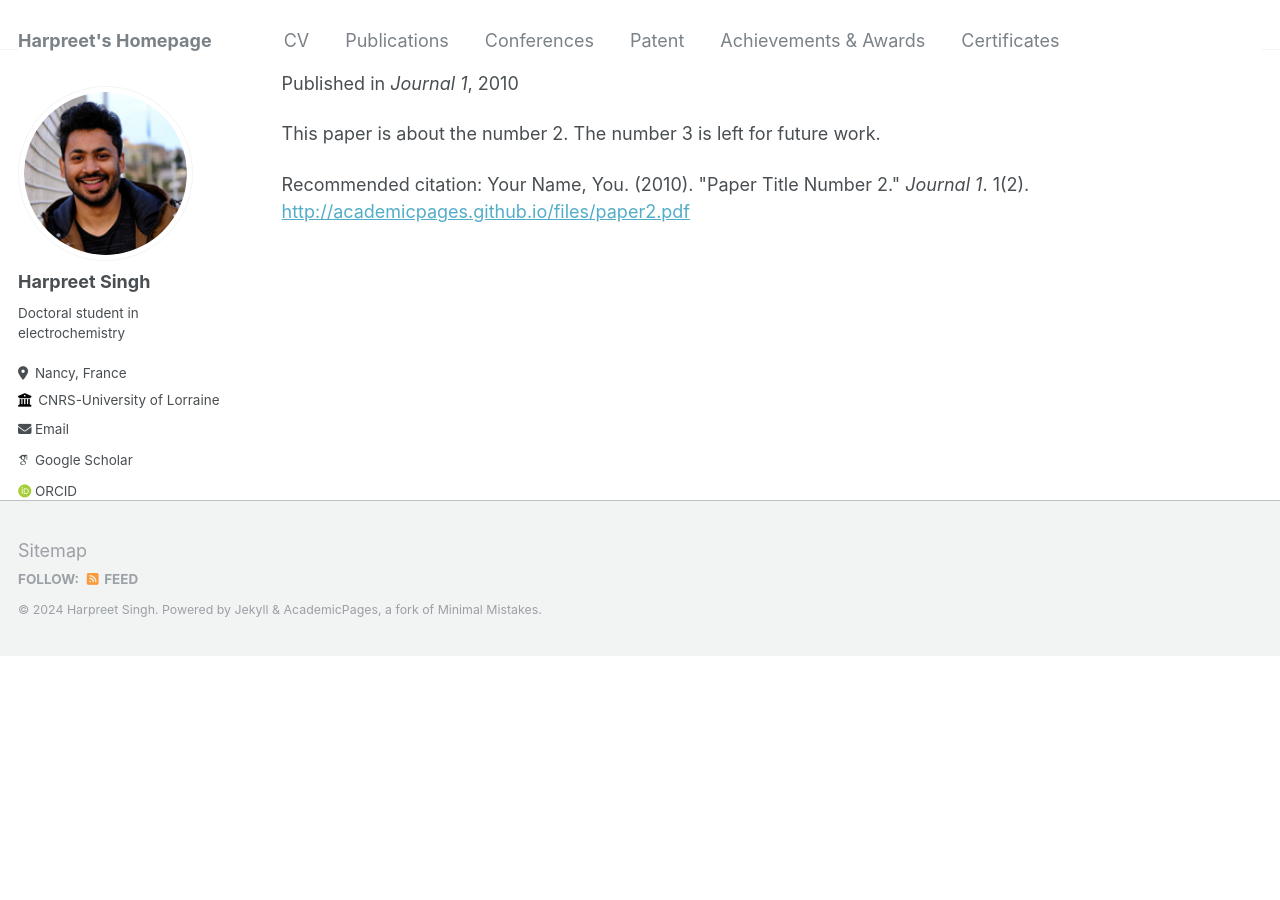
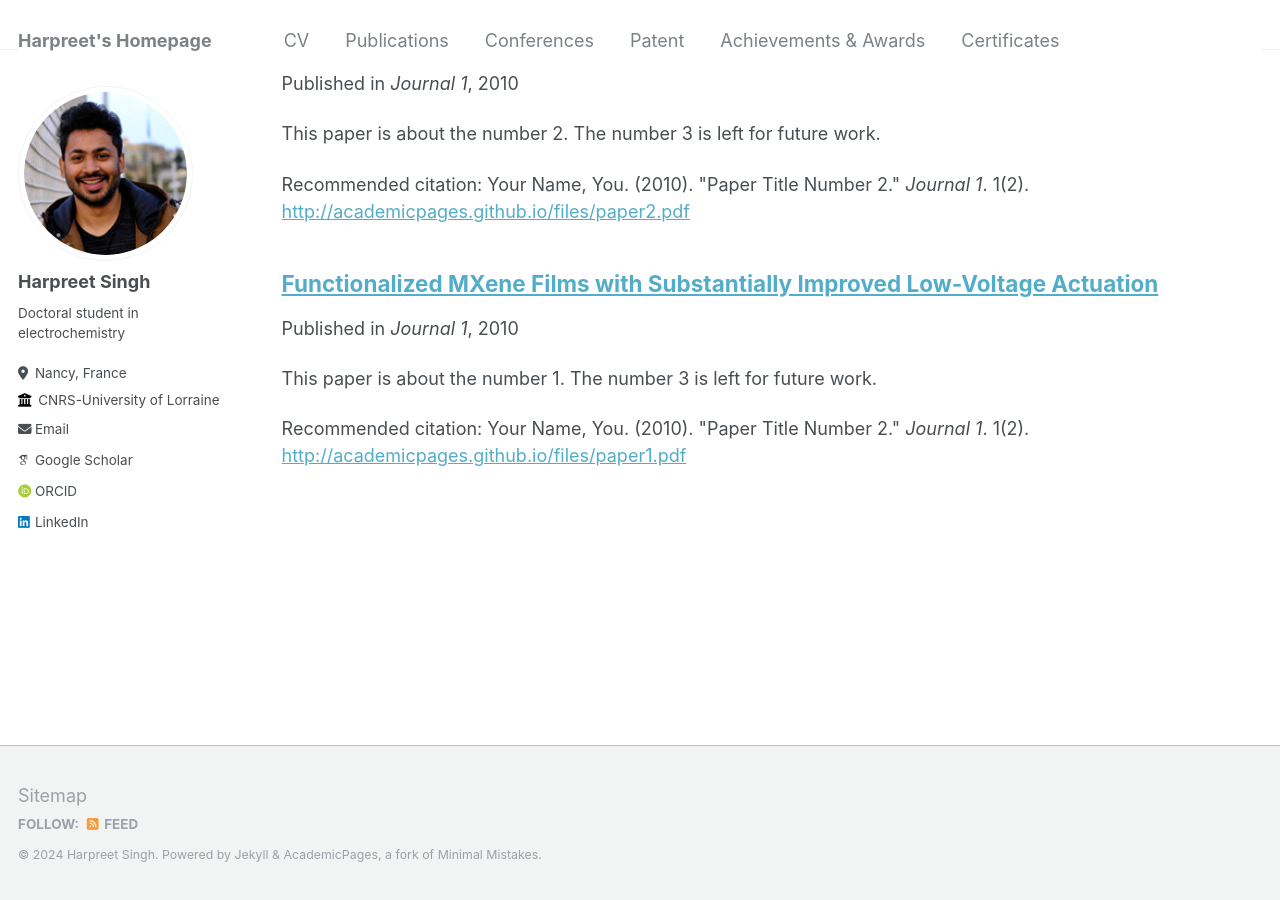
Before and after one commit to Harpr33t-Singh/Harpr33t-Singh.github.io, a Jekyll site: the page built from _pages/publications.md, in a window 1280 px wide and 900 px high, scrolled down 665 px. Built offline with Jekyll 4.4.1, drawn with Linux system fonts in a browser that asks for light colours; some web fonts are replaced; before the commit the page ends 1320 px from its top, so only the background shows below that; some of the changed lines change nothing that is shown.

Commit message:
Update 2009-10-01-paper-title-number-1.md

```diff
--- a/_publications/2009-10-01-paper-title-number-1.md
+++ b/_publications/2009-10-01-paper-title-number-1.md
@@ -1,9 +1,12 @@
-Title: "Functionalized MXene Films with Substantially Improved Low-Voltage Actuation"
+---
+title: "Functionalized MXene Films with Substantially Improved Low-Voltage Actuation"
 collection: publications
-permalink: /publication/2009-10-01-Mypaper
-excerpt: 'Ti3C2Tx MXene film is promising for low-voltage electrochemical actuators (ECAs) due to its excellent electrical conductivity, volumetric capacitance, and mechanical properties. However, its in-plane actuation is limited to little intralayer strain of MXene sheets under polarization. Here it is demonstrated that a simple tetrabutylammonium (TBA) functionalization of MXene improves the in-plane actuation strain by 337% and also enhances the mechanical property and stability in air and the electrolyte. Various in situ characterizations reveal that the improved actuation is ascribed to the co-insertion/desertion of TBA and Li ions into/from MXene interlayer galleries and inter-edge gaps that causes a large in-plane sliding of MXene sheets under negative/positive polarizations. The assembled bending actuator has a high strength and modulus and generates a peak-to-peak strain difference of 0.771% and a blocking force up to 51.5 times its own weight under 1 V. The designed soft robotic tweezer can grasp an object under 1 V and hold it firmly under 0 V. The novel sheet sliding mechanism resembling the filament sliding theory in skeletal muscles may inspire the design of high-performance actuators with other nanomaterials.'
-date: 2023-10-03
-venue: 'Advanced Materials'
-paperurl: "https://onlinelibrary.wiley.com/doi/10.1002/adma.202307045"
+permalink: /publication/2010-10-01-paper-title-number-1
+excerpt: 'This paper is about the number 1. The number 3 is left for future work.'
+date: 2010-10-01
+venue: 'Journal 1'
+paperurl: 'http://academicpages.github.io/files/paper1.pdf'
+citation: 'Your Name, You. (2010). &quot;Paper Title Number 2.&quot; <i>Journal 1</i>. 1(2).'
+---
 
-citation: 'Chen, S., Tan, S. F., Singh, H., Liu, L., Etienne, M., & Lee, P. S. (2024). Functionalized MXene Films with Substantially Improved Low‐Voltage Actuation. Advanced Materials, 36(9), 2307045.'
+The contents above will be part of a list of publications, if the user clicks the link for the publication than the contents of section will be rendered as a full page, allowing you to provide more information about the paper for the reader. When publications are displayed as a single page, the contents of the above "citation" field will automatically be included below this section in a smaller font.
```
